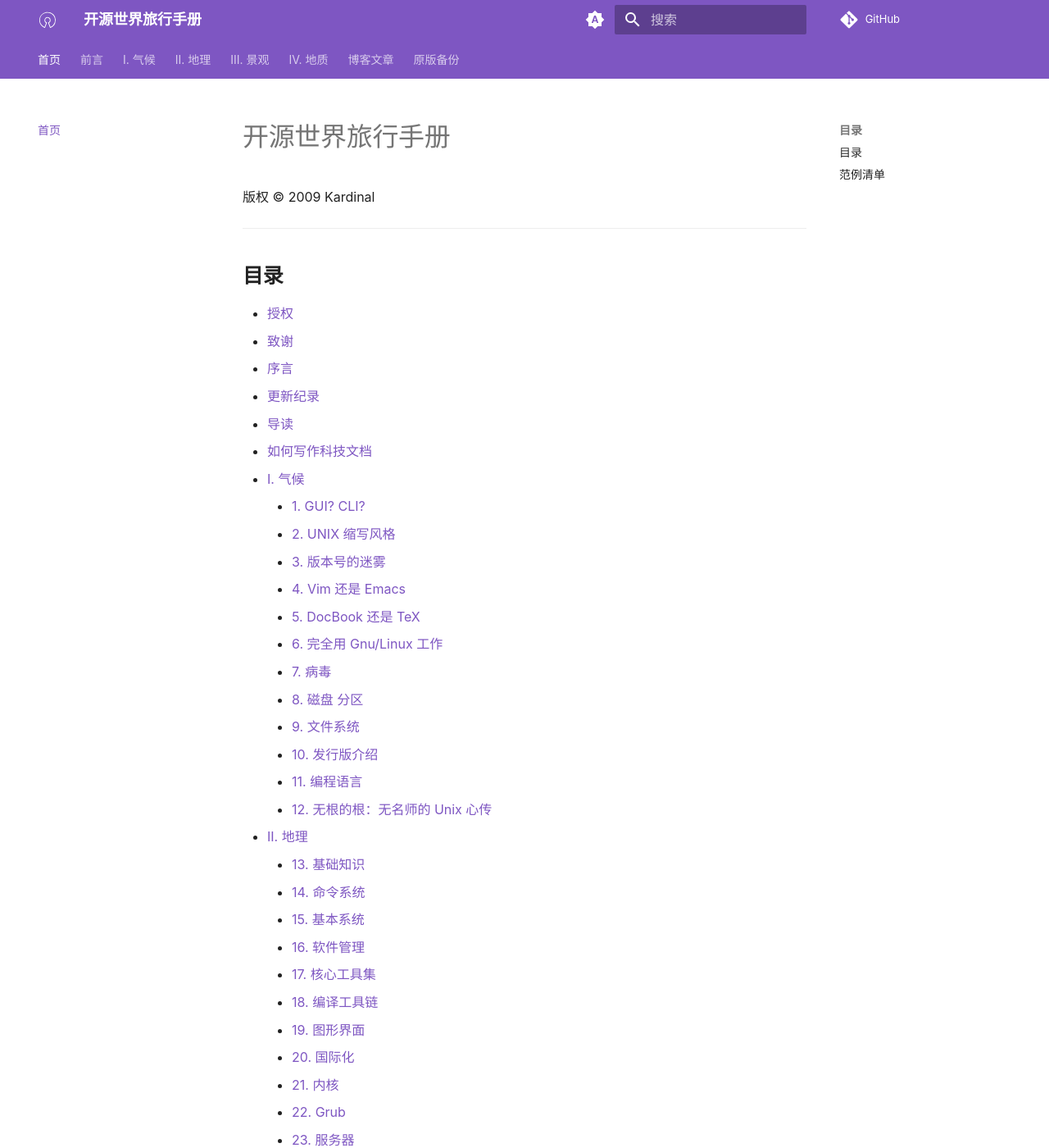
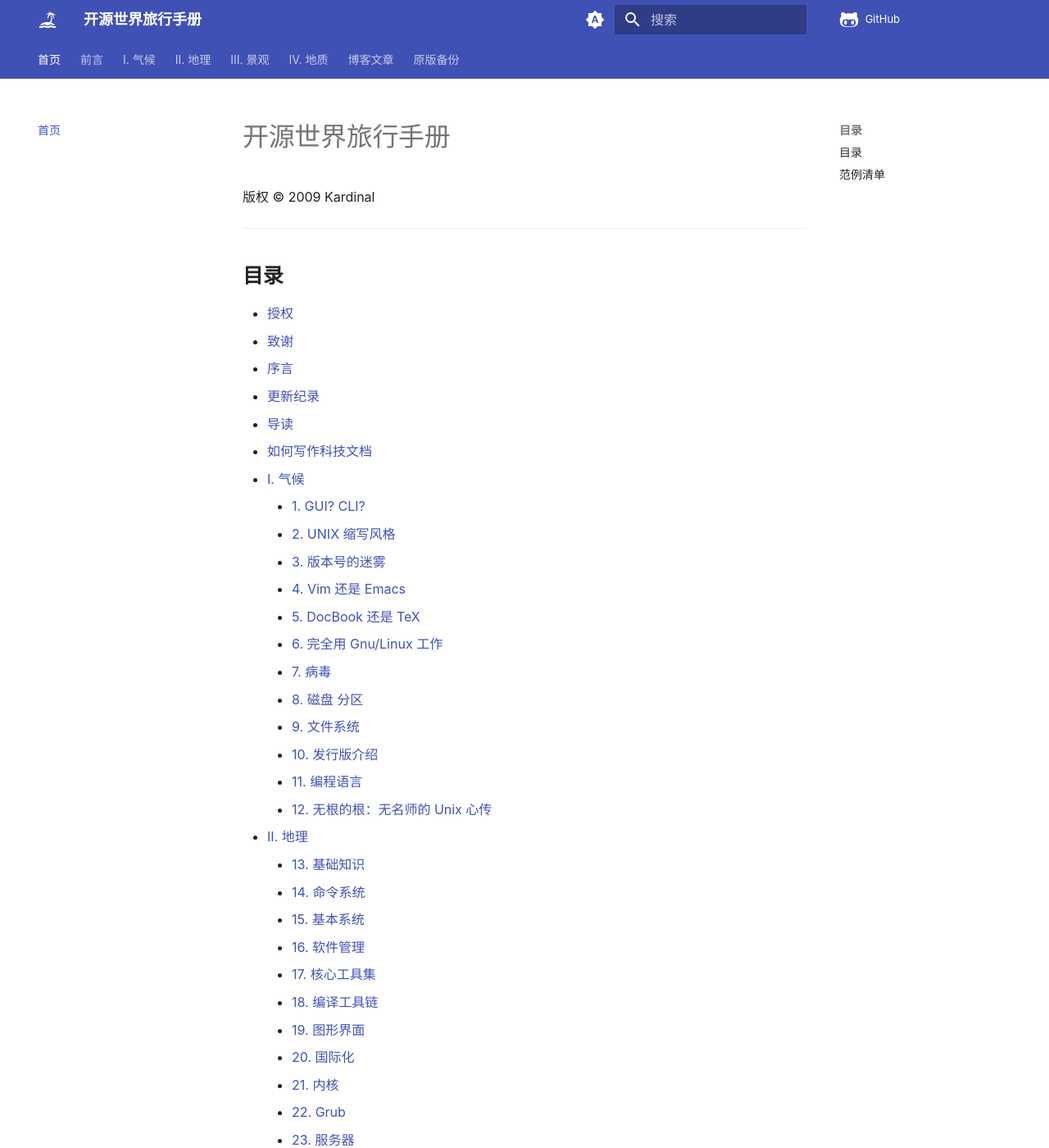
Before and after one commit to qundao/opensource-guide, an MkDocs documentation site: the page built from docs/index.md, in a window 1280 px wide and 1400 px high. Shown: the whole window at 82% size. Built offline with MkDocs 1.6.1 and Material for MkDocs 9.7.7, drawn with Linux system fonts in a browser that asks for light colours; some web fonts are replaced; comment, search, counter and statistics services are not loaded.

Commit message:
Update mkdocs.yml

```diff
--- a/mkdocs.yml
+++ b/mkdocs.yml
@@ -8,26 +8,25 @@ theme:
   name: material
   language: "zh"
   icon:
-      logo: material/open-source-initiative
+    logo: material/island
+    repo: fontawesome/brands/github-alt
   font:
-    text: Source Sans Pro, sans-serif
-    code: Source Code Pro, Menlo, DejaVu Sans Mono, Lucida Console, monospace
+    text: Open Sans, Helvetica Neue, Roboto, sans-serif, serif
+    code: Fira Mono, Fira Code, Roboto Mono, monospace
   palette:
     - media: "(prefers-color-scheme)"
       toggle:
         icon: material/brightness-auto
         name: Switch to light mode
     - media: "(prefers-color-scheme: light)"
-      primary: deep purple
       scheme: default
       toggle:
-        icon: material/toggle-switch
+        icon: material/brightness-7
         name: Switch to dark mode
     - media: "(prefers-color-scheme: dark)"
-      primary: black
       scheme: slate
       toggle:
-        icon: material/toggle-switch-off-outline
+        icon: material/brightness-4
         name: Switch to system preference
   features:
     - navigation.footer
```
